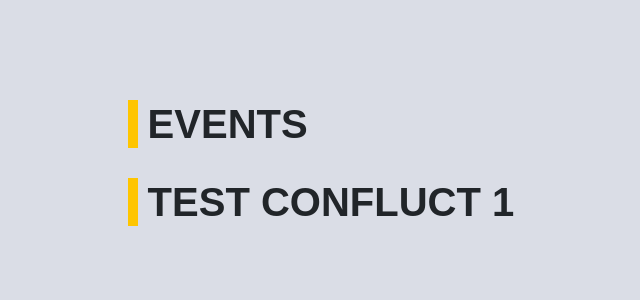
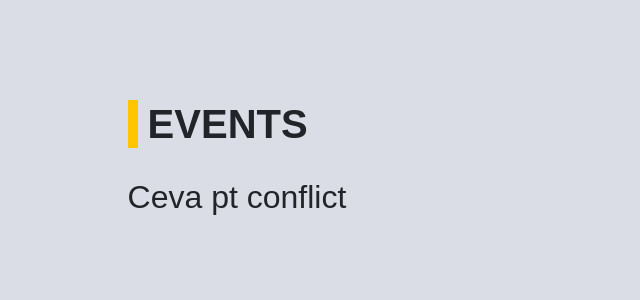
Before and after one commit to CiciovanBogdan/TicketStore, a Django app: template templates/ticket/tickets_for_events.html in a window 1280 px wide. Shown: the part 80-380 px from the top of the page, without its empty margins (33-673 px from the left). Run offline with Django 3.2, Linux system fonts and the light colour scheme; the template is opened without the code that fills it, so the values that code supplies are empty.

Commit message:
Ceva de conflict

```diff
--- a/templates/ticket/tickets_for_events.html
+++ b/templates/ticket/tickets_for_events.html
@@ -6,7 +6,7 @@
 {% block content %}
     <section class="container">
         <h1>Events</h1>
-        <h1>Test confluct 1</h1>
+        <h2>Ceva pt conflict</h2>
         {% for fixture in all_fixtures %}
             <div class="row">
                 <article class="card fl-left">
```
